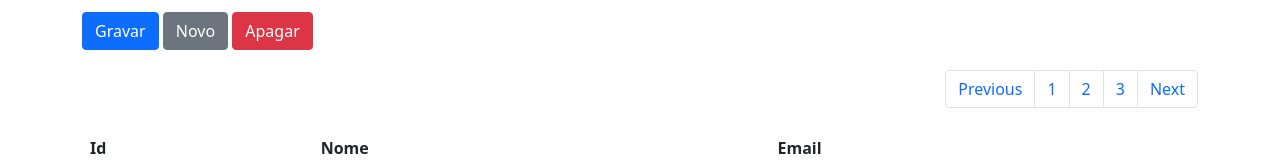
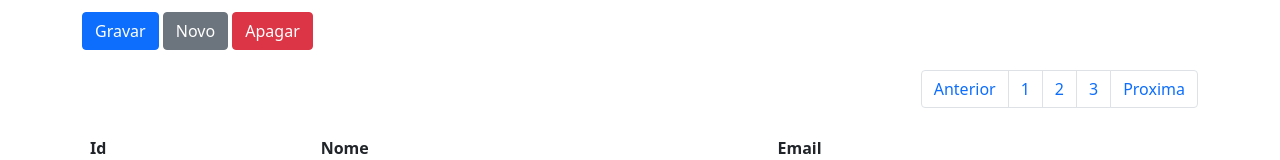
Before and after one commit to paulovictopv25/frontend, a plain HTML site: page index.html in a window 1280 px wide. Shown: the part 215-375 px from the top of the page. Drawn offline with nearby package versions, Linux system fonts and the light colour scheme; no server answers.

Commit message:
frontend a opção de paginação dos registros.

```diff
--- a/index.html
+++ b/index.html
@@ -31,11 +31,11 @@
         <!-- linhas = tr -->
         <!-- celulas = td -->
         <ul class="pagination justify-content-end" style="margin:20px 0" id="lsPagina">
-          <li class="page-item"><a class="page-link" href="#">Previous</a></li>
+          <li class="page-item"><a class="page-link" href="#">Anterior</a></li>
           <li class="page-item"><a class="page-link" href="#">1</a></li>
           <li class="page-item"><a class="page-link" href="#">2</a></li>
           <li class="page-item"><a class="page-link" href="#">3</a></li>
-          <li class="page-item"><a class="page-link" href="#">Next</a></li>
+          <li class="page-item"><a class="page-link" href="#">Proxima</a></li>
       </ul>
 
         <table class="table table-hover">
```
